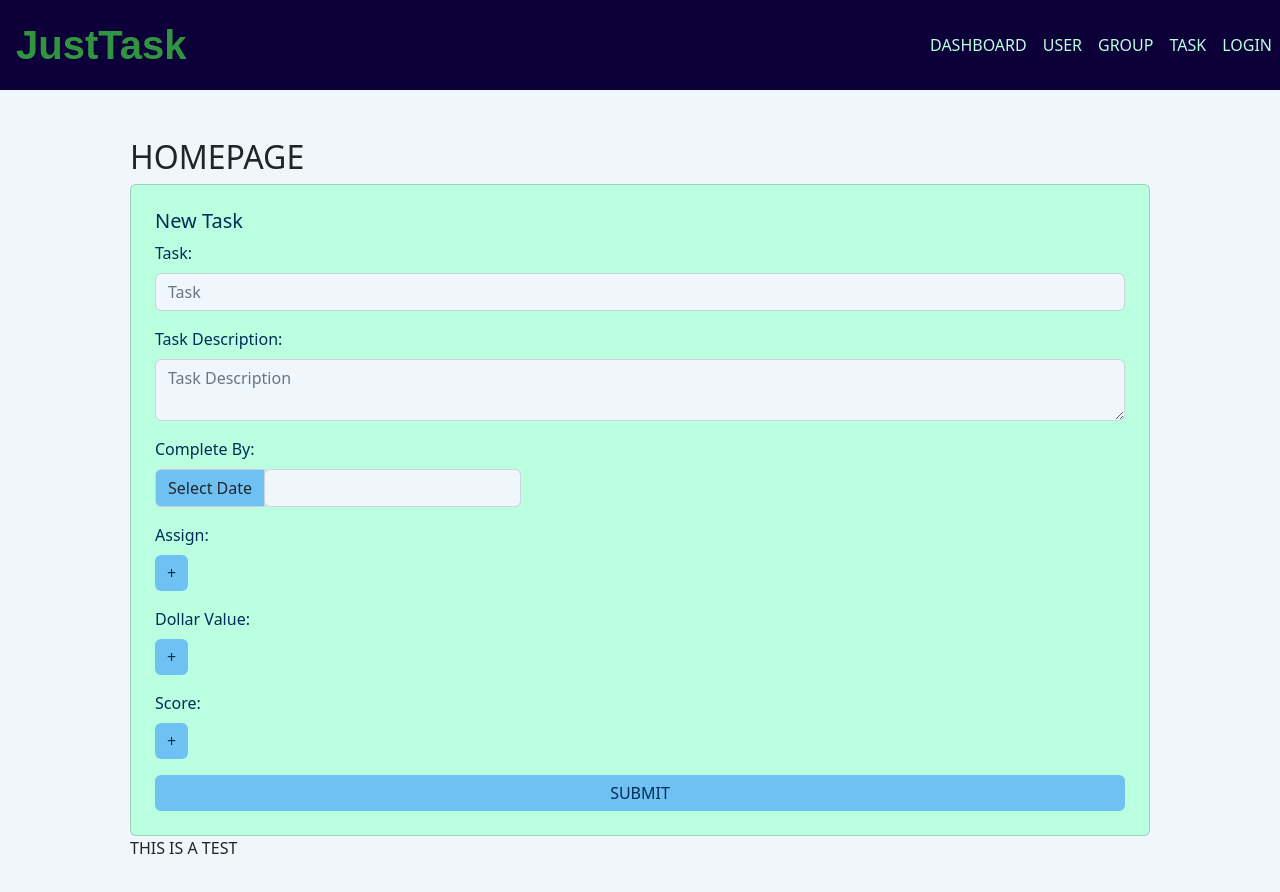
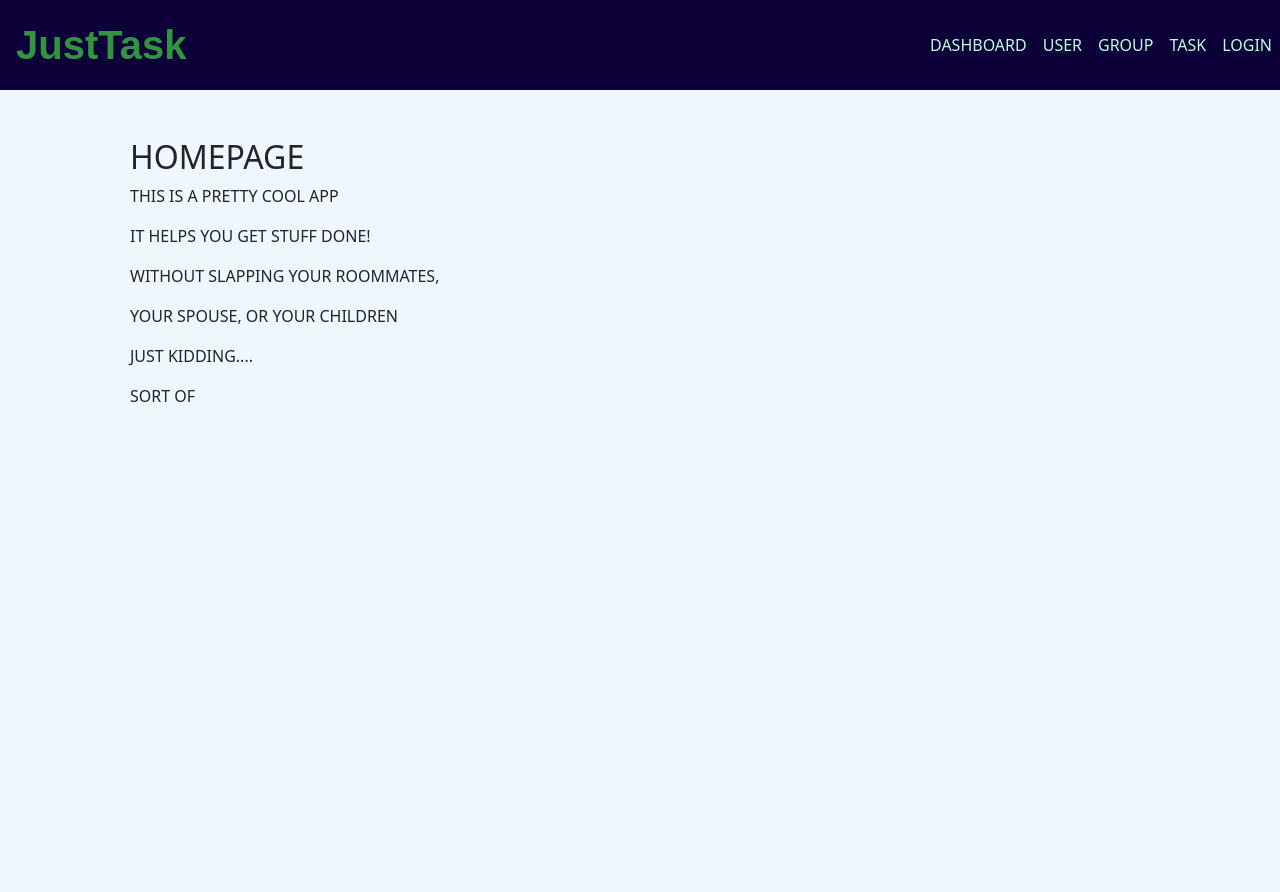
Before and after one commit to lailiel/JustTask, a React (Vite) app in the folder client/: page / in a window 1280 px wide. Shown: the top 892 px of the page. After the commit the page ends 800 px from the top, so only its background shows below. Built offline with nearby package versions, Linux system fonts and the light colour scheme.

Commit message:
tweaking of all existing pages for consistency

```diff
--- a/client/src/components/TaskCreation.jsx
+++ b/client/src/components/TaskCreation.jsx
@@ -16,10 +16,15 @@ import 'react-datepicker/dist/react-datepicker.css';
 
 const TaskCreation = () => {
 
+  const [ dateToggle, setDateToggle] = useState(false);
   const [ assignToggle, setAssignToggle] = useState(false);
   const [ dollarToggle, setDollarToggle] = useState(false);
   const [ scoreToggle, setScoreToggle] = useState(false);
   const [ errorMessage, setErrorMessage ]= useState('')
+
+  const toggleDate = () => {
+    setDateToggle(!dateToggle);
+  };
 
   const toggleAssign = () => {
     setAssignToggle(!assignToggle);
@@ -47,8 +52,7 @@ const TaskCreation = () => {
 
   return (
     <Card className="task-creation p-4" id="task-creation">
-    <Card.Title id="login-card-title">New Task</Card.Title>
-    <div>
+     <div>
       <Form.Label id="form-label">Task:</Form.Label>
       <InputGroup className="mb-3">
         <Form.Control
@@ -78,14 +82,18 @@ const TaskCreation = () => {
 
       <Form.Label id="form-label">Complete By:</Form.Label>
       <InputGroup className="mb-3">
-          <InputGroup.Text className="input-group-text">Select Date</InputGroup.Text>
-          <DatePicker
+        <Button onClick={() => toggleDate(true)}>Select Date</Button>
+
+          {dateToggle && (
+            <DatePicker
             id="date-picker"
             selected={selectedDate}
             onChange={handleDateChange}
             dateFormat="MM/dd/yyyy"
             className="form-control"
-          />
+            />
+          )}
+
       </InputGroup>
 
       <Form.Label id="form-label">Assign:</Form.Label>
@@ -107,23 +115,27 @@ const TaskCreation = () => {
       <Form.Label id="form-label">Dollar Value:</Form.Label>
       <InputGroup className="mb-3">
         <Button onClick={() => toggleDollar(true)}>+</Button>
+
         {dollarToggle && (
            <InputGroup className="mb-3">
            <InputGroup.Text className="input-group-text">$</InputGroup.Text>
            <Form.Control className="input-field" aria-label="0" />
           </InputGroup>
         )}
+
       </InputGroup>
 
       <Form.Label id="form-label">Score:</Form.Label>
       <InputGroup className="mb-3">
         <Button onClick={() => toggleScore(true)}>+</Button>
+
         {scoreToggle && (
            <InputGroup className="mb-3">
            <Form.Control className="input-field" aria-label="0" />
            <InputGroup.Text className="input-group-text">Pts</InputGroup.Text>
          </InputGroup>
         )}
+
       </InputGroup>
 
     </div>
--- a/client/src/pages/DashboardPage.jsx
+++ b/client/src/pages/DashboardPage.jsx
@@ -3,14 +3,14 @@ import TaskComponent from "../components/TaskCreation";
 
 export default function AboutPage() {
   return (
-    <Container fluid className="p-5" id="homepage">
+    <Container fluid className="p-5" id="dashboard-page">
       <div className="">
         <h2>DASHBOARD</h2>
       </div>
       <TaskComponent/>
 
-      <div id='home-text'>
-        <p>THIS IS A TEST</p>
+      <div id='dashboard-text'>
+
 
       </div>
     </Container>
--- a/client/src/pages/GroupPage.jsx
+++ b/client/src/pages/GroupPage.jsx
@@ -3,7 +3,7 @@ import TaskCards from '../components/TaskCard'
 
 export default function AboutPage() {
   return (
-    <Container fluid className="p-5" id="homepage">
+    <Container fluid className="p-5" id="group-page">
       <div className="">
         <h2>GROUP PAGE - GroupName from DB- </h2>
       </div>
--- a/client/src/pages/HomePage.jsx
+++ b/client/src/pages/HomePage.jsx
@@ -7,11 +7,13 @@ export default function AboutPage() {
       <div className="">
         <h2>HOMEPAGE</h2>
       </div>
-      <TaskComponent/>
-
       <div id='home-text'>
-        <p>THIS IS A TEST</p>
-
+        <p>THIS IS A PRETTY COOL APP</p>
+        <p>IT HELPS YOU GET STUFF DONE!</p>
+        <p>WITHOUT SLAPPING YOUR ROOMMATES,</p>
+        <p>YOUR SPOUSE, OR YOUR CHILDREN</p>
+        <p>JUST KIDDING....</p>
+        <p>SORT OF</p>
       </div>
     </Container>
   );
--- a/client/src/pages/TaskPage.jsx
+++ b/client/src/pages/TaskPage.jsx
@@ -5,8 +5,9 @@ import TaskCreation from "../components/TaskCreation";
 
 export default function AboutPage() {
   return (
-    <Container fluid className="py-5 px-4" id="homepage">
-           <TaskCreation/>
+    <Container fluid className="py-5 px-4" id="task-creation-page">
+      <h2>New Task</h2>
+      <TaskCreation/>
     </Container>
   );
 }
--- a/client/src/pages/UserPage.jsx
+++ b/client/src/pages/UserPage.jsx
@@ -2,7 +2,7 @@ import Container from "react-bootstrap/Container";
 
 export default function AboutPage() {
   return (
-    <Container fluid className="p-5" id="homepage">
+    <Container fluid className="p-5" id="user-page">
       <div className="">
         <h2>USER</h2>
       </div>
```
Also changed, not shown: client/src/components/TaskCard.jsx (+11 -5 lines).
